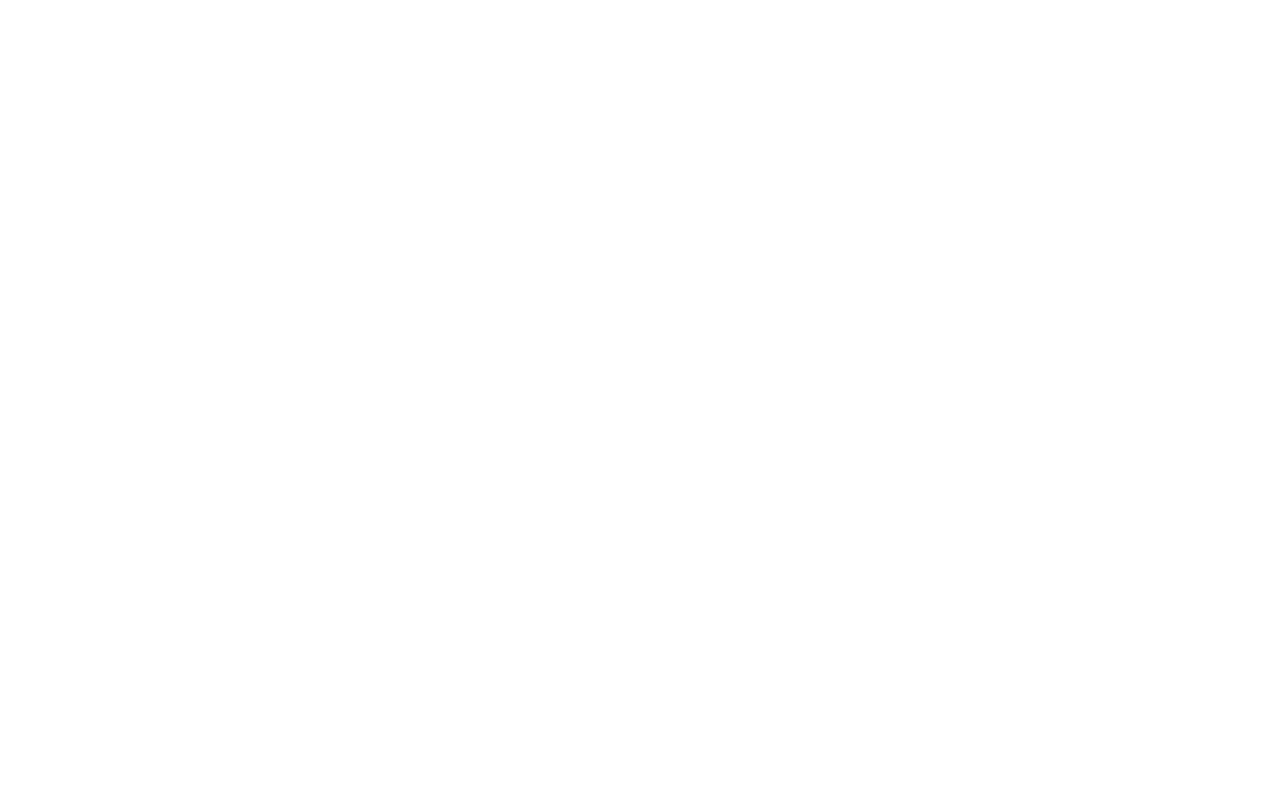
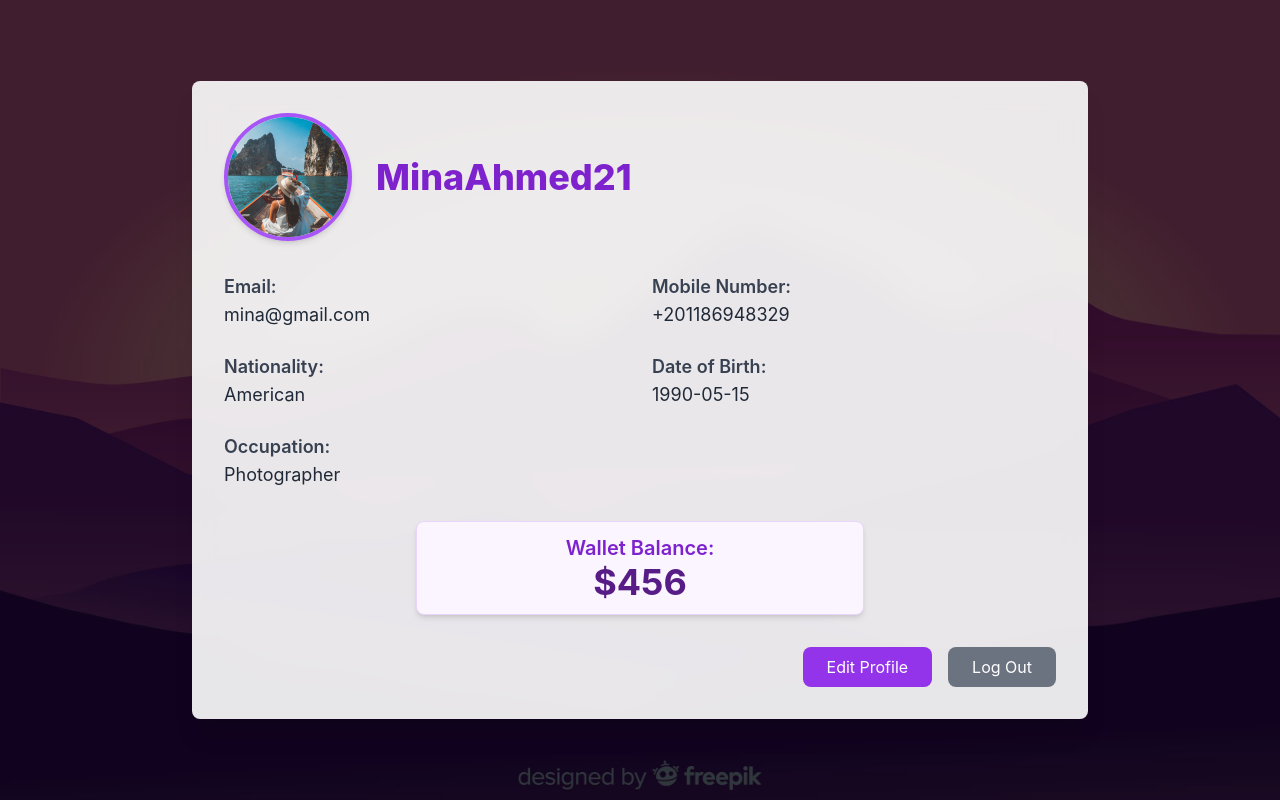
Before and after one commit to MohamedAbdel-Azeem/Traventure, a React (Vite) app in the folder client/: page /touristprofile in a window 1280 px wide. Before the commit this address had no page. Built offline with nearby package versions, Linux system fonts and the light colour scheme.

Commit message:
change page for redirection

```diff
--- a/client/src/App.tsx
+++ b/client/src/App.tsx
@@ -13,12 +13,12 @@ import TouristPage from "./pages/TouristPage";
 import CategoryTable from "./components/Activity/CategoryTable";
 import SignIn from "./routes/sign-in/sign-in";
 import Register from "./routes/sign-up/sign-up";
-import TouristProfile from "./routes/_app/tourist_profile/tourist_profile";
-import SellerProfile from "./routes/_app/seller_profile/seller_profile";
 import TourGuideProfile from "./routes/_app/tourguide_profile/tourguide_profile";
 import AdvertiserProfile from "./routes/_app/advertiser_profile/advertiser_profile";
 import ShopPage from "./components/ShopPage";
 import { Activities } from "./routes/_app/advertiseractivity/Activities";
+import { Tourist_Profile } from "./routes/_app/tourist_profile/tourist-profile-main";
+import { Seller_Profile } from "./routes/_app/seller_profile/seller-profile-main";
 
 function App() {
   return (
@@ -39,8 +39,8 @@ function App() {
           <Route path="/itineraries" element={<Accounts />} />
           <Route path="/" element={<SignIn />} />
           <Route path="/register" element={<Register />} />
-          {/* <Route path="/touristprofile" element={<TouristProfile />} /> */}
-          <Route path="/sellerprofile" element={<SellerProfile />} />
+          <Route path="/touristprofile" element={<Tourist_Profile />} />
+          <Route path="/sellerprofile" element={<Seller_Profile />} />
           <Route path="/tourguideprofile" element={<TourGuideProfile />} />
           <Route path="/advertiserprofile" element={<AdvertiserProfile />} />
           <Route path="/Categories" element={<CategoryTable />} />
```
